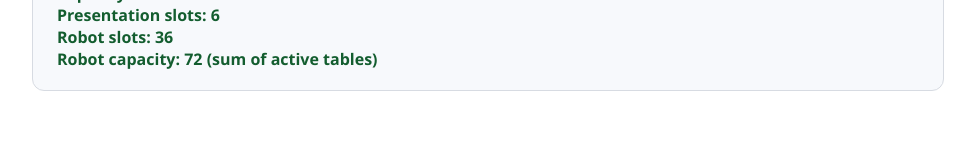
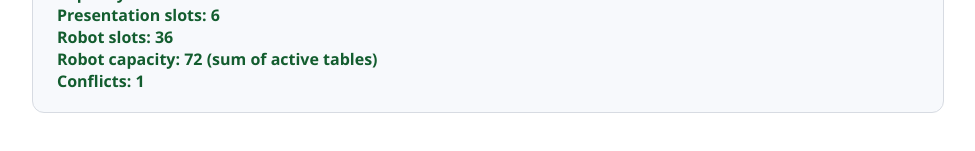
Before and after one commit to bjornendrehelgesen/FLL_tournement_planner, a React (Vite) app: page / in a window 1280 px wide. Shown: the part 231-382 px from the top of the page, without its empty margins (152-1127 px from the left). Built offline with nearby package versions, Linux system fonts and the light colour scheme.

Commit message:
Add schedule validation conflicts

```diff
--- a/src/App.tsx
+++ b/src/App.tsx
@@ -1,8 +1,9 @@
 import "./App.css";
-import { capacityCheck, validateSetup } from "./engine";
+import { capacityCheck, validateSchedule, validateSetup } from "./engine";
 import { presentationSlots } from "./engine/slots/presentationSlots";
 import { robotSlots } from "./engine/slots/robotSlots";
-import type { TournamentSetup } from "./domain";
+import { AssignmentType, Track } from "./domain";
+import type { Assignment, Slot, TournamentSetup } from "./domain";
 
 const setup: TournamentSetup = {
   teams: [
@@ -21,6 +22,42 @@ const setup: TournamentSetup = {
   suggestBreaks: false,
   suggestResources: false,
 };
+
+const conflictSlots: Slot[] = [
+  {
+    id: "robot-930",
+    track: Track.ROBOT,
+    startMs: new Date(2026, 0, 15, 9, 30, 0, 0).getTime(),
+    endMs: new Date(2026, 0, 15, 9, 35, 0, 0).getTime(),
+    resources: { tableIds: [1] },
+  },
+  {
+    id: "presentation-930",
+    track: Track.PRESENTATION,
+    startMs: new Date(2026, 0, 15, 9, 30, 0, 0).getTime(),
+    endMs: new Date(2026, 0, 15, 10, 0, 0, 0).getTime(),
+    resources: { roomIds: [1] },
+  },
+];
+
+const conflictAssignments: Assignment[] = [
+  {
+    id: "conflict-robot",
+    teamId: 1,
+    type: AssignmentType.ROBOT_MATCH,
+    slotId: "robot-930",
+    resourceId: "1",
+    sequence: 1,
+  },
+  {
+    id: "conflict-presentation",
+    teamId: 1,
+    type: AssignmentType.PRESENTATION,
+    slotId: "presentation-930",
+    resourceId: "1",
+    sequence: null,
+  },
+];
 
 function App() {
   const validationResult = validateSetup(setup);
@@ -44,6 +81,11 @@ function App() {
     0,
   );
   const capacityResult = capacityCheck(setup);
+  const conflicts = validateSchedule(
+    setup,
+    conflictSlots,
+    conflictAssignments,
+  );
 
   return (
     <div className="app">
@@ -66,6 +108,7 @@ function App() {
         <p>Presentation slots: {presentationSlotsCount}</p>
         <p>Robot slots: {robotSlotsList.length}</p>
         <p>Robot capacity: {robotCapacity} (sum of active tables)</p>
+        <p>Conflicts: {conflicts.length}</p>
       </section>
     </div>
   );
--- a/src/domain/types.ts
+++ b/src/domain/types.ts
@@ -70,6 +70,24 @@ export interface Schedule {
   assignments: Assignment[];
 }
 
+export const ScheduleConflictType = {
+  OVERLAP: "OVERLAP",
+  MIN_GAP: "MIN_GAP",
+  DOUBLE_BOOK_RESOURCE: "DOUBLE_BOOK_RESOURCE",
+  OUTSIDE_WINDOW: "OUTSIDE_WINDOW",
+  IN_BREAK: "IN_BREAK",
+} as const;
+export type ScheduleConflictType =
+  (typeof ScheduleConflictType)[keyof typeof ScheduleConflictType];
+
+export interface ScheduleConflict {
+  type: ScheduleConflictType;
+  message: string;
+  teamIds: TeamId[];
+  slotIds: SlotId[];
+  resourceIds: ResourceId[];
+}
+
 export type SuggestionAction =
   | { action: "INCREASE_ROBOT_TABLES"; by?: number }
   | { action: "INCREASE_PRESENTATION_ROOMS"; by?: number }
--- a/src/engine/validateSchedule.ts
+++ b/src/engine/validateSchedule.ts
@@ -1,5 +1,236 @@
-import type { DomainError, Schedule } from "../domain";
+import { diffMinutes, overlaps, withinWindow } from "../domain";
+import {
+  AssignmentType,
+  ScheduleConflictType,
+} from "../domain";
+import type {
+  Assignment,
+  ScheduleConflict,
+  Slot,
+  TeamId,
+  TimeWindow,
+  TournamentSetup,
+} from "../domain";
 
-export function validateSchedule(_schedule: Schedule): DomainError[] {
-  return [];
+interface TeamEvent {
+  assignment: Assignment;
+  slot: Slot;
+  window: TimeWindow;
 }
+
+function normalizeResourceId(resourceId: string): string {
+  return String(resourceId).trim();
+}
+
+function resourceMatches(
+  allowed: number[] | undefined,
+  resourceId: string
+): boolean {
+  if (!allowed || allowed.length === 0) return false;
+  const normalized = normalizeResourceId(resourceId);
+  return allowed.some((id) => String(id) === normalized);
+}
+
+function buildConflict(
+  type: ScheduleConflictType,
+  message: string,
+  teamIds: TeamId[],
+  slotIds: string[],
+  resourceIds: string[]
+): ScheduleConflict {
+  return {
+    type,
+    message,
+    teamIds,
+    slotIds,
+    resourceIds,
+  };
+}
+
+function trackLabel(type: Assignment["type"]): string {
+  return type === AssignmentType.ROBOT_MATCH ? "robot" : "presentation";
+}
+
+export function validateSchedule(
+  setup: TournamentSetup,
+  slots: Slot[],
+  assignments: Assignment[]
+): ScheduleConflict[] {
+  const conflicts: ScheduleConflict[] = [];
+  const slotById = new Map<string, Slot>(slots.map((slot) => [slot.id, slot]));
+  const eventsByTeam = new Map<TeamId, TeamEvent[]>();
+  const assignmentsByResource = new Map<string, Assignment[]>();
+
+  const robotWindow = {
+    startMs: setup.robotStartMs,
+    endMs: setup.robotEndMs,
+  };
+  const presentationWindow = {
+    startMs: setup.presentationStartMs,
+    endMs: setup.presentationEndMs,
+  };
+
+  for (const assignment of assignments) {
+    const slot = slotById.get(assignment.slotId);
+    const normalizedResource = normalizeResourceId(assignment.resourceId);
+
+    if (!slot) {
+      conflicts.push(
+        buildConflict(
+          ScheduleConflictType.OUTSIDE_WINDOW,
+          `Team ${assignment.teamId} assignment references unknown slot ${assignment.slotId}.`,
+          [assignment.teamId],
+          [assignment.slotId],
+          [normalizedResource]
+        )
+      );
+      continue;
+    }
+
+    const window = { startMs: slot.startMs, endMs: slot.endMs };
+    const isRobot = assignment.type === AssignmentType.ROBOT_MATCH;
+    const trackWindow = isRobot ? robotWindow : presentationWindow;
+    const trackBreaks = isRobot ? setup.robotBreaks : setup.presentationBreaks;
+
+    if (!withinWindow(window, trackWindow)) {
+      conflicts.push(
+        buildConflict(
+          ScheduleConflictType.OUTSIDE_WINDOW,
+          `Team ${assignment.teamId} ${trackLabel(
+            assignment.type
+          )} event in slot ${slot.id} is outside the ${trackLabel(
+            assignment.type
+          )} window.`,
+          [assignment.teamId],
+          [slot.id],
+          [normalizedResource]
+        )
+      );
+    }
+
+    const inBreak = trackBreaks.some((breakWindow) =>
+      overlaps(window, breakWindow),
+    );
+    if (inBreak) {
+      conflicts.push(
+        buildConflict(
+          ScheduleConflictType.IN_BREAK,
+          `Team ${assignment.teamId} ${trackLabel(
+            assignment.type
+          )} event in slot ${slot.id} is during a break.`,
+          [assignment.teamId],
+          [slot.id],
+          [normalizedResource]
+        )
+      );
+    }
+
+    const allowedResources = isRobot
+      ? slot.resources.tableIds
+      : slot.resources.roomIds;
+    if (!resourceMatches(allowedResources, normalizedResource)) {
+      conflicts.push(
+        buildConflict(
+          ScheduleConflictType.DOUBLE_BOOK_RESOURCE,
+          `Team ${assignment.teamId} is assigned to resource ${normalizedResource} not available in slot ${slot.id}.`,
+          [assignment.teamId],
+          [slot.id],
+          [normalizedResource]
+        )
+      );
+    }
+
+    const event: TeamEvent = { assignment, slot, window };
+    const events = eventsByTeam.get(assignment.teamId);
+    if (events) {
+      events.push(event);
+    } else {
+      eventsByTeam.set(assignment.teamId, [event]);
+    }
+
+    const resourceKey = `${assignment.slotId}::${normalizedResource}`;
+    const resourceAssignments = assignmentsByResource.get(resourceKey);
+    if (resourceAssignments) {
+      resourceAssignments.push(assignment);
+    } else {
+      assignmentsByResource.set(resourceKey, [assignment]);
+    }
+  }
+
+  for (const [key, resourceAssignments] of assignmentsByResource.entries()) {
+    if (resourceAssignments.length <= 1) {
+      continue;
+    }
+    const [slotId, resourceId] = key.split("::");
+    const teamIds = resourceAssignments.map((assignment) => assignment.teamId);
+    conflicts.push(
+      buildConflict(
+        ScheduleConflictType.DOUBLE_BOOK_RESOURCE,
+        `Resource ${resourceId} is assigned to multiple teams in slot ${slotId}.`,
+        teamIds,
+        [slotId],
+        [resourceId]
+      )
+    );
+  }
+
+  for (const [teamId, events] of eventsByTeam.entries()) {
+    const sorted = [...events].sort(
+      (a, b) => a.window.startMs - b.window.startMs,
+    );
+
+    for (let i = 0; i < sorted.length; i += 1) {
+      const current = sorted[i];
+      for (let j = i + 1; j < sorted.length; j += 1) {
+        const next = sorted[j];
+        if (next.window.startMs >= current.window.endMs) {
+          break;
+        }
+        if (overlaps(current.window, next.window)) {
+          conflicts.push(
+            buildConflict(
+              ScheduleConflictType.OVERLAP,
+              `Team ${teamId} events overlap between slots ${current.slot.id} and ${next.slot.id}.`,
+              [teamId],
+              [current.slot.id, next.slot.id],
+              [
+                normalizeResourceId(current.assignment.resourceId),
+                normalizeResourceId(next.assignment.resourceId),
+              ]
+            )
+          );
+        }
+      }
+    }
+
+    for (let i = 1; i < sorted.length; i += 1) {
+      const previous = sorted[i - 1];
+      const current = sorted[i];
+      if (current.window.startMs < previous.window.endMs) {
+        continue;
+      }
+      const gapMinutes = diffMinutes(
+        previous.window.endMs,
+        current.window.startMs,
+      );
+      if (gapMinutes < setup.minGapMinutes) {
+        conflicts.push(
+          buildConflict(
+            ScheduleConflictType.MIN_GAP,
+            `Team ${teamId} gap between events is ${Math.round(
+              gapMinutes
+            )} minutes; minimum is ${setup.minGapMinutes}.`,
+            [teamId],
+            [previous.slot.id, current.slot.id],
+            [
+              normalizeResourceId(previous.assignment.resourceId),
+              normalizeResourceId(current.assignment.resourceId),
+            ]
+          )
+        );
+      }
+    }
+  }
+
+  return conflicts;
+}
```
Also changed, not shown: agent/todo.md (+15 -15 lines), 1 other file (tests, documents, lock files or other folders).
